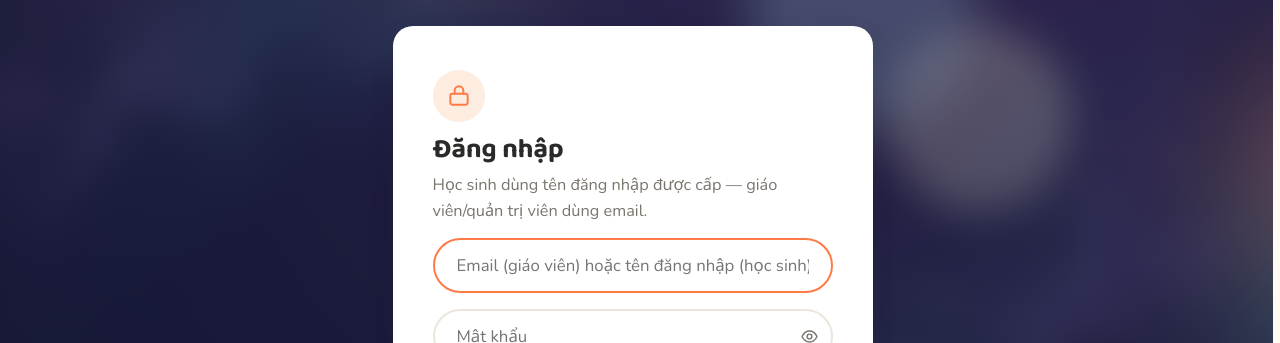
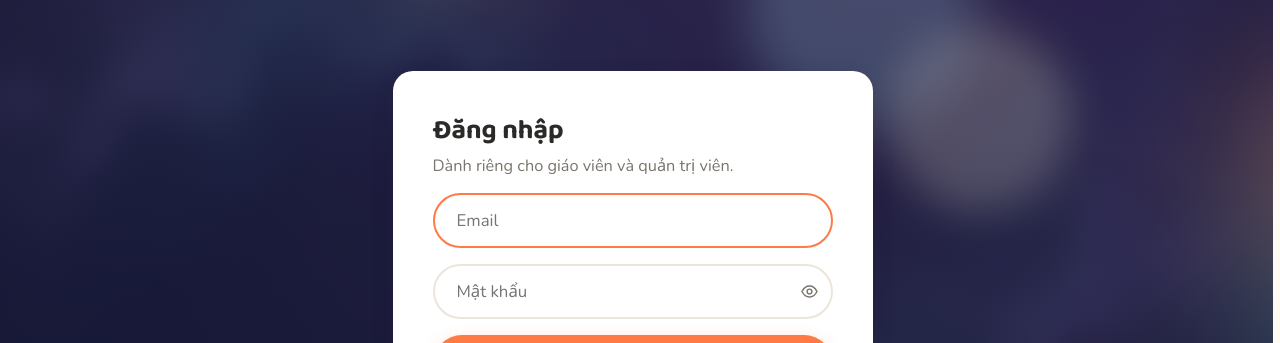
Before and after one commit to vanhieu251206/anhngucan-web, a React (Vite) app: page / in a window 1280 px wide. Both pictures are taken after a click on the button "Đăng nhập". Shown: the part 172-515 px from the top of the page. Built offline with nearby package versions, Linux system fonts and the light colour scheme; no server answers.

Commit message:
Tối giản màn đăng nhập, chỉ dành cho giáo viên
Co-Authored-By: Claude Sonnet 5 <noreply@anthropic.com>

```diff
--- a/src/pages/LoginPage.jsx
+++ b/src/pages/LoginPage.jsx
@@ -5,7 +5,6 @@ import { auth, db } from "../lib/firebase.js";
 import PasswordInput from "../components/PasswordInput.jsx";
 
 const AUTH_BG = `${import.meta.env.BASE_URL}assets/img/backgrounds/auth-bg.jpg`;
-const STUDENT_EMAIL_DOMAIN = "hocsinh.local";
 
 // Đăng nhập chung cho cả admin/teacher (email thật) LẪN học sinh (tên đăng nhập do CMS tự sinh,
 // không có "@" — tự nối "@hocsinh.local" trước khi gọi Firebase Auth, xem adminUsers.js). KHÔNG
@@ -32,14 +31,13 @@ export default function LoginPage({ onNavigate }) {
     e.preventDefault();
     setError("");
     setLoading(true);
-    const loginId = email.includes("@") ? email.trim() : `${email.trim()}@${STUDENT_EMAIL_DOMAIN}`;
-    try {
-      const cred = await signInWithEmailAndPassword(auth, loginId, password);
+        try {
+      const cred = await signInWithEmailAndPassword(auth, email.trim(), password);
       const snap = await getDoc(doc(db, "users", cred.user.uid));
       const role = snap.exists() ? snap.data().role : null;
       onNavigate(role === "admin" || role === "teacher" ? "dashboard" : "lessons");
     } catch {
-      setError("Sai tên đăng nhập/email hoặc mật khẩu. Thử lại nhé.");
+      setError("Sai email hoặc mật khẩu.");
     } finally {
       setLoading(false);
     }
@@ -48,20 +46,14 @@ export default function LoginPage({ onNavigate }) {
   return (
     <section className="login-screen" style={{ "--login-bg-image": `url(${AUTH_BG})` }}>
       <div className="password-gate-card login-card">
-        <span className="lessons-info-icon" aria-hidden="true">
-          <svg viewBox="0 0 24 24" fill="none" stroke="currentColor" strokeWidth="1.8" strokeLinecap="round" strokeLinejoin="round">
-            <rect x="4" y="10" width="16" height="10" rx="2" />
-            <path d="M8 10V7a4 4 0 0 1 8 0v3" />
-          </svg>
-        </span>
         <h1 className="page-title">Đăng nhập</h1>
-        <p className="lead">Học sinh dùng tên đăng nhập được cấp — giáo viên/quản trị viên dùng email.</p>
+        <p className="lead">Dành riêng cho giáo viên và quản trị viên.</p>
 
         <form className="auth-form" onSubmit={handleSubmit}>
           <input
             className="auth-input"
-            type="text"
-            placeholder="Email (giáo viên) hoặc tên đăng nhập (học sinh)"
+            type="email"
+            placeholder="Email"
             value={email}
             onChange={e => setEmail(e.target.value)}
             autoFocus
```
